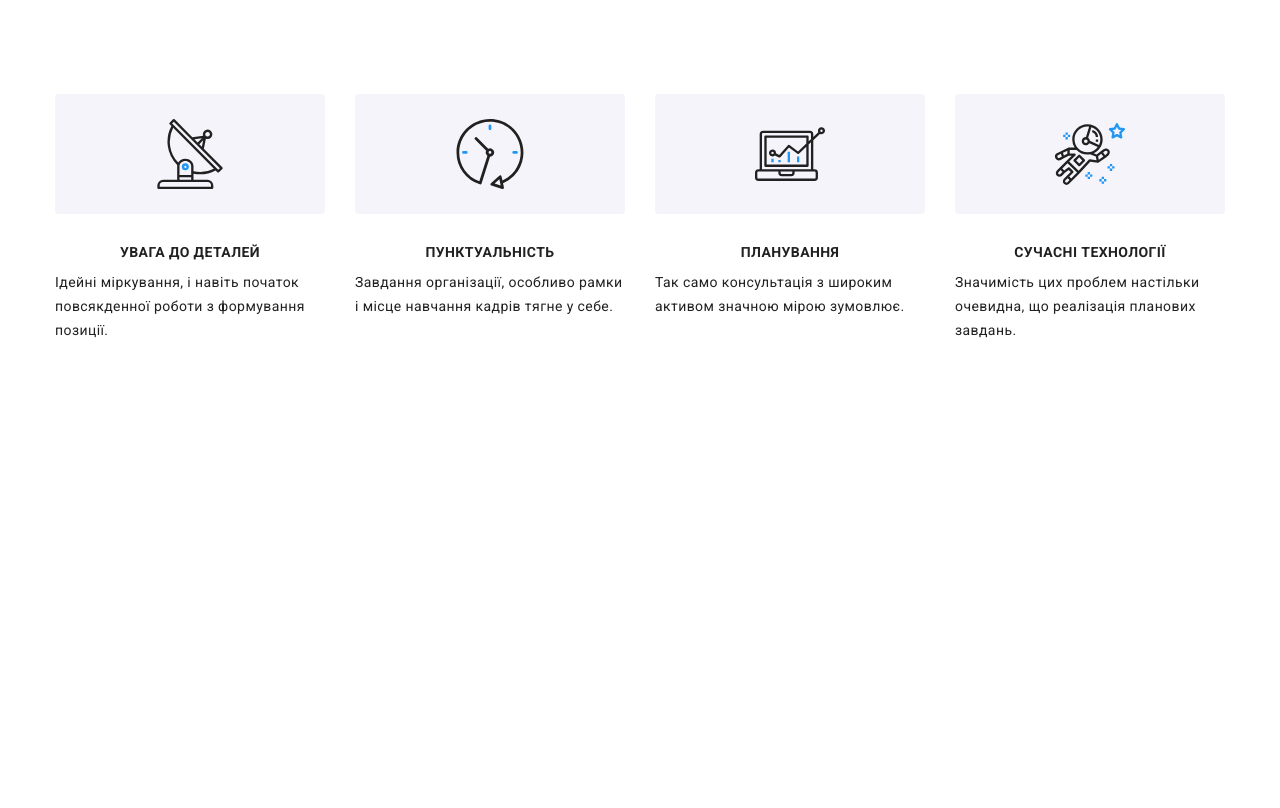
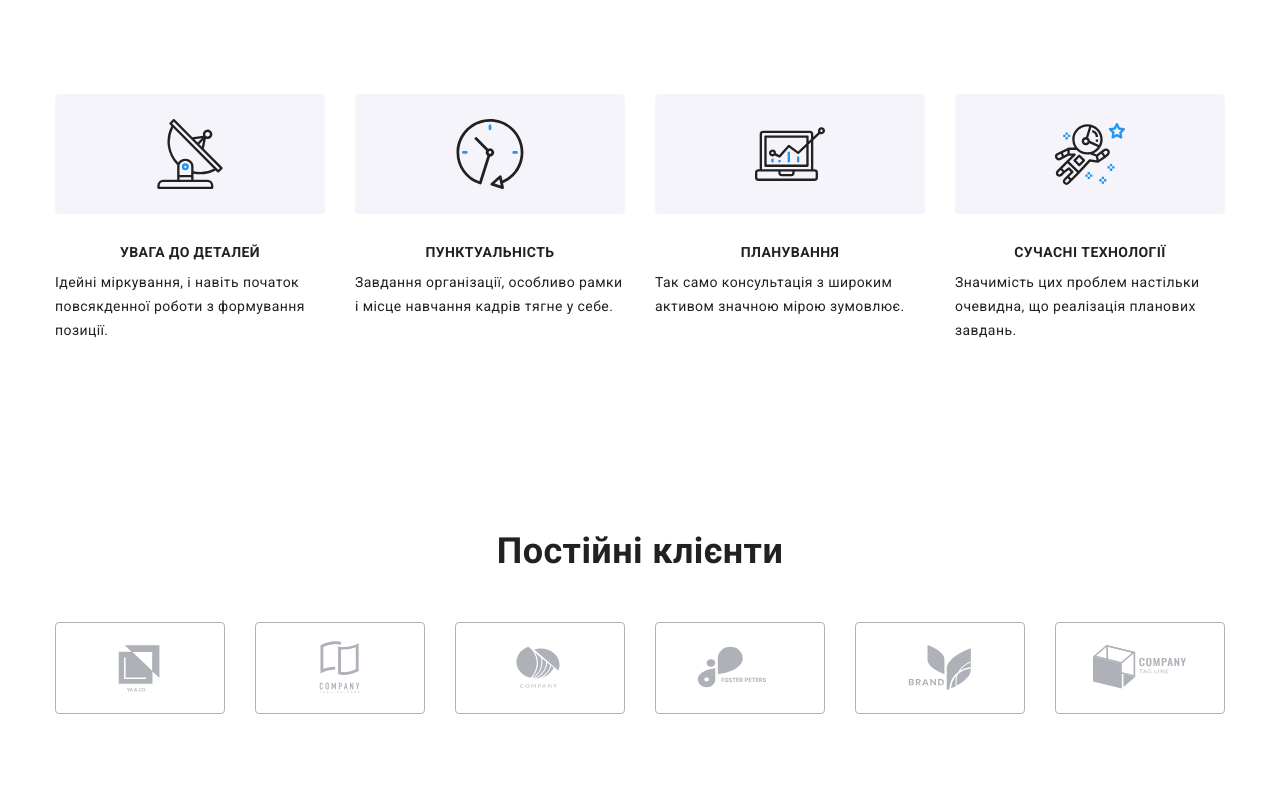
Before and after one commit to Valerache/goit-markup-hw-08, a plain HTML site: page index.html in a window 1280 px wide. Drawn offline with nearby package versions, Linux system fonts and the light colour scheme.

Commit message:
Адаптировал клиенты

```diff
--- a/index.html
+++ b/index.html
@@ -479,7 +479,7 @@
 
     <!-- Clients -->
 
-    <!-- <section class="clients__section section">
+    <section class="clients__section section">
       <div class="clients__container container">
         <h2 class="clients__title">Постійні клієнти</h2>
         <ul class="clients__list list">
@@ -527,7 +527,7 @@
           </li>
         </ul>
       </div>
-    </section> -->
+    </section>
 
     <!-- Footer -->
 
--- a/sass/layouts/_clients.scss
+++ b/sass/layouts/_clients.scss
@@ -1,43 +1,58 @@
-// .clients__title {
-//   margin-bottom: 50px;
-//   font-size: 36px;
-//   line-height: calc(42 / 36);
-//   text-align: center;
-//   color: var(--main-txt-cl);
-// }
+.clients__title {
+  margin-bottom: 50px;
+  line-height: calc(42 / 36);
+  text-align: center;
+  color: var(--main-txt-cl);
 
-// .clients__list {
-//   display: flex;
-//   justify-content: center;
-//   gap: 30px;
-//   padding-left: 0;
-// }
+  font-size: 28px;
 
-// .clients__link {
-//   width: 170px;
-//   height: 92px;
-//   background-color: var(--light-txt-cl);
-//   border: 1px solid var(--fill-cl);
-//   border-radius: 4px;
-//   display: flex;
-//   align-items: center;
-//   justify-content: center;
+  @media screen and (min-width: 1200px) {
+    font-size: 36px;
+  }
+}
 
-//   transition: var(--anim);
-// }
+.clients__list {
+  display: flex;
+  flex-wrap: wrap;
+  justify-content: center;
+  gap: 30px;
+  padding-left: 0;
+}
 
-// .clients__icon {
-//   fill: var(--fill-cl);
+.clients__link {
+  width: 210px;
 
-//   transition: var(--anim);
-// }
+  @media screen and (min-width: 768px) and (max-width: 1199px) {
+    width: 354px;
+  }
 
-// .clients__link:hover,
-// .clients__link:focus {
-//   border: 1px solid var(--accent-cl);
-// }
+  @media screen and (min-width: 1200px) {
+    width: 170px;
+  }
 
-// .clients__link:hover .clients__icon,
-// .clients__link:focus .clients__icon {
-//   fill: var(--accent-cl);
-// }
+  height: 92px;
+  background-color: var(--light-txt-cl);
+  border: 1px solid var(--fill-cl);
+  border-radius: 4px;
+  display: flex;
+  align-items: center;
+  justify-content: center;
+
+  transition: var(--anim);
+}
+
+.clients__icon {
+  fill: var(--fill-cl);
+
+  transition: var(--anim);
+}
+
+.clients__link:hover,
+.clients__link:focus {
+  border: 1px solid var(--accent-cl);
+}
+
+.clients__link:hover .clients__icon,
+.clients__link:focus .clients__icon {
+  fill: var(--accent-cl);
+}
--- a/sass/layouts/_differences.scss
+++ b/sass/layouts/_differences.scss
@@ -32,6 +32,7 @@
 
 .diff__item {
   max-width: 480px;
+
   @media screen and (min-width: 481px) and (max-width: 767px) {
     width: 450px;
   }
--- a/sass/utils/_variables.scss
+++ b/sass/utils/_variables.scss
@@ -49,8 +49,13 @@
 }
 
 .section {
-  padding-bottom: 94px;
-  padding-top: 94px;
+  padding-bottom: 60px;
+  padding-top: 60px;
+
+  @media screen and (min-width: 1200px) {
+    padding-bottom: 94px;
+    padding-top: 94px;
+  }
 }
 
 .visually-hidden {
```
Also changed, not shown: css/main.css, css/main.min.css, 2 other files.
